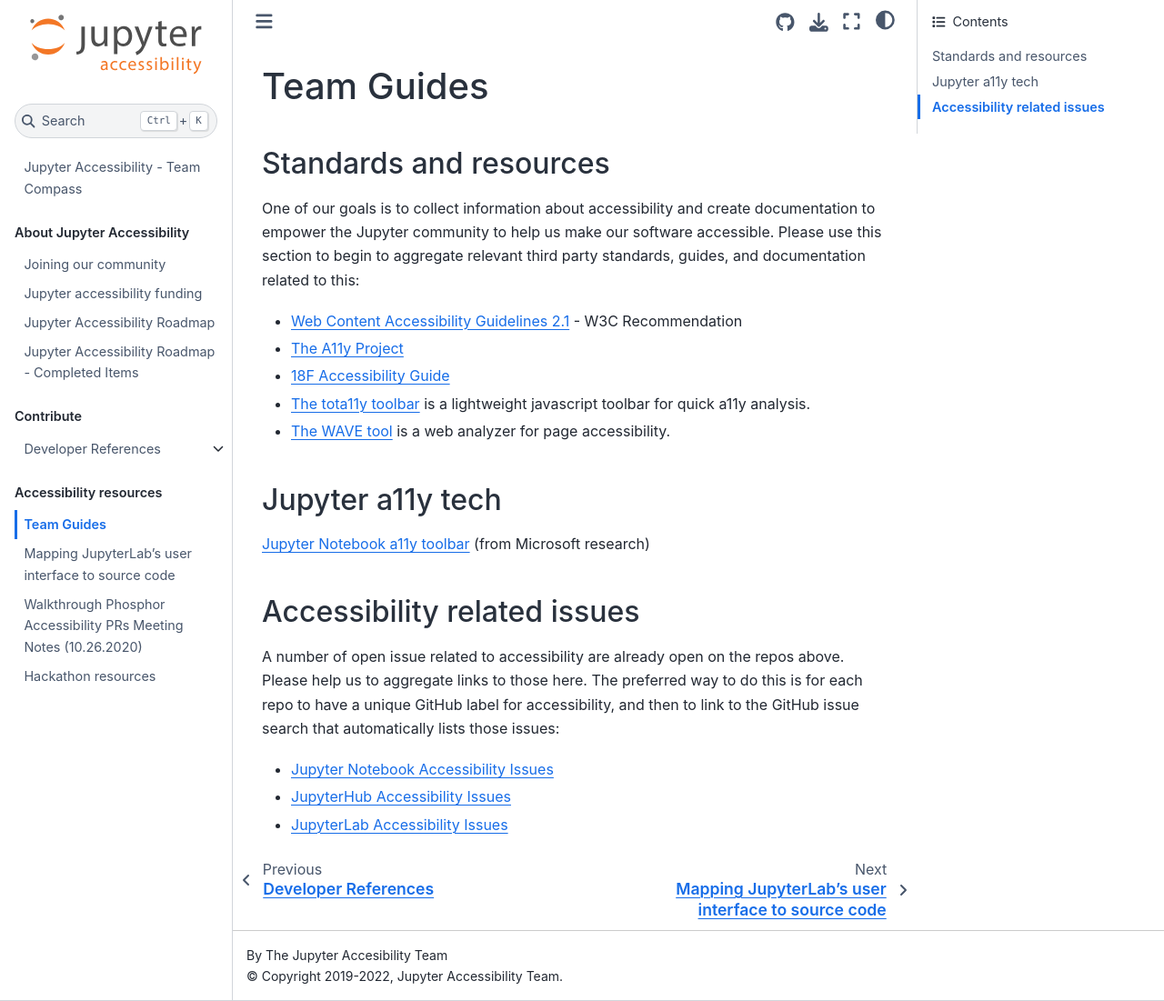
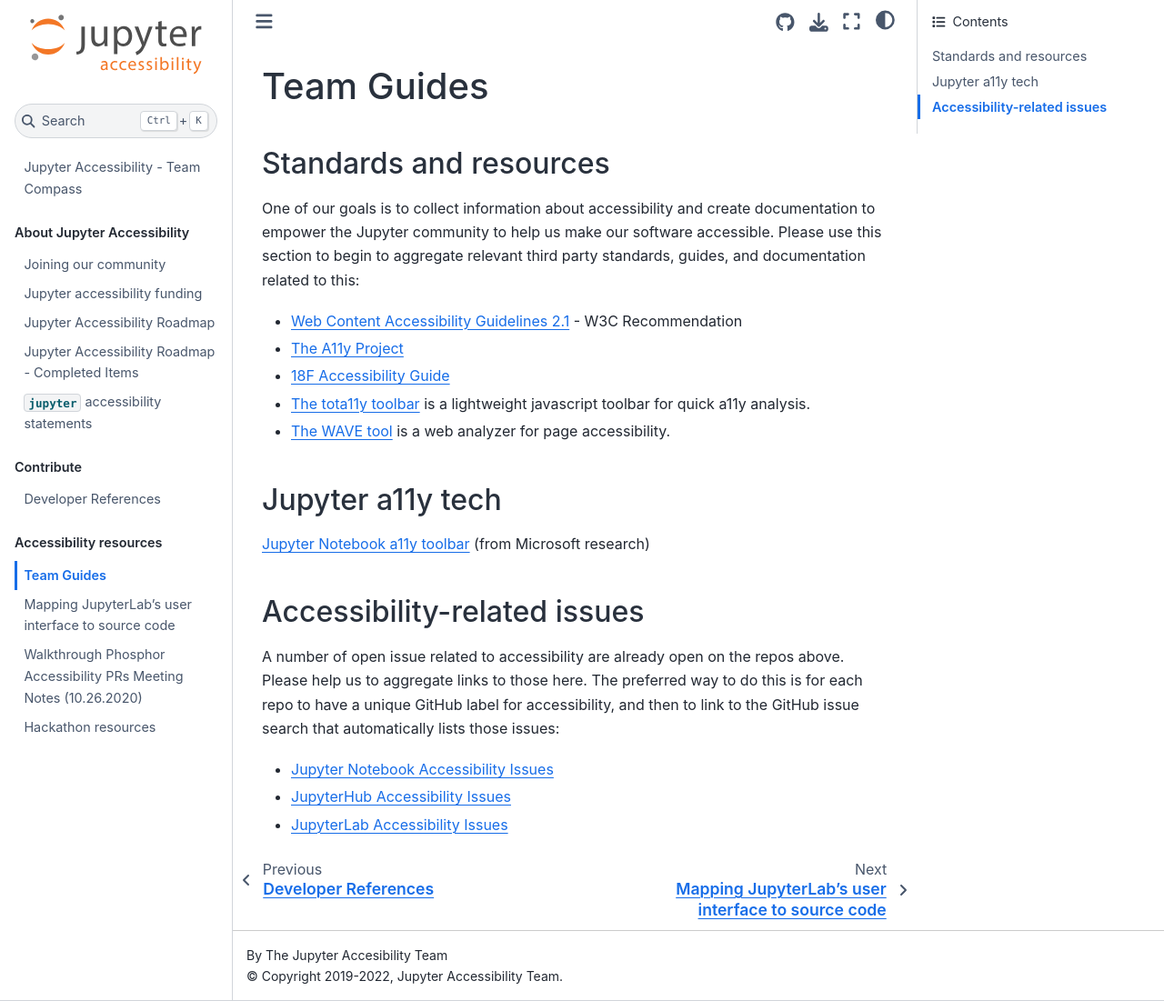
Before and after one commit to jupyter/accessibility, a Jupyter Book: the page built from docs/resources/team_guides.md, in a window 1280 px wide and 1101 px high. Shown: the whole window at 91% size. Built offline with Jupyter Book 1.0.4 settings and Sphinx 7.4.7 and the Sphinx Book theme 1.1.4, drawn with Linux system fonts in a browser that asks for light colours; pages that are not in the unit, such as notebooks, are missing from menus; some of the changed lines change nothing that is shown.

Commit message:
:memo: Reorg table of contents

```diff
--- a/docs/_toc.yml
+++ b/docs/_toc.yml
@@ -7,16 +7,15 @@
   - caption: About Jupyter Accessibility
     chapters:
       - file: community/README.md
-      - file: statement.md
       - file: funding/README.md
       - file: funding/czi-grant-roadmap.md
       - file: funding/czi-grant-completed.md
+      - file: resources/statement.md
   - caption: Contribute
     chapters:
       - file: developer/README.md
-        sections:
-          - file: CONTRIBUTING.md
-          - file: ARCHITECTURE.md
+      - file: CONTRIBUTING.md
+      - file: ARCHITECTURE.md
   - caption: Accessibility resources
     chapters:
       - file: resources/team_guides.rst
--- a/docs/conf.py
+++ b/docs/conf.py
@@ -21,7 +21,7 @@
 html_static_path = ['_static']
 html_theme = 'sphinx_book_theme'
 html_theme_options = {'search_bar_text': 'Search this book...', 'launch_buttons': {'notebook_interface': 'classic', 'binderhub_url': 'https://mybinder.org', 'jupyterhub_url': '', 'thebe': False, 'colab_url': ''}, 'path_to_docs': 'docs', 'repository_url': 'https://github.com/jupyter/accessibility', 'repository_branch': 'main', 'google_analytics_id': '', 'extra_navbar': 'Powered by <a href="https://jupyterbook.org">Jupyter Book</a>', 'extra_footer': '', 'home_page_in_toc': True, 'announcement': '', 'use_repository_button': True, 'use_edit_page_button': True, 'use_issues_button': True}
-html_title = 'Jupyter Accessibility - Team Compass'
+html_title = 'My Jupyter Book'
 jupyter_cache = ''
 jupyter_execute_notebooks = 'auto'
 language = 'en'
--- a/docs/resources/team_guides.md
+++ b/docs/resources/team_guides.md
@@ -16,7 +16,7 @@
 
 [Jupyter Notebook a11y toolbar](https://github.com/uclixnjupyternbaccessibility/jupyter_contrib_nbextensions/tree/master/src/jupyter_contrib_nbextensions/nbextensions/accessibility_toolbar) (from Microsoft research)
 
-## Accessibility related issues
+## Accessibility-related issues
 
 A number of open issue related to accessibility are already open on the repos above.
 Please help us to aggregate links to those here.
```
